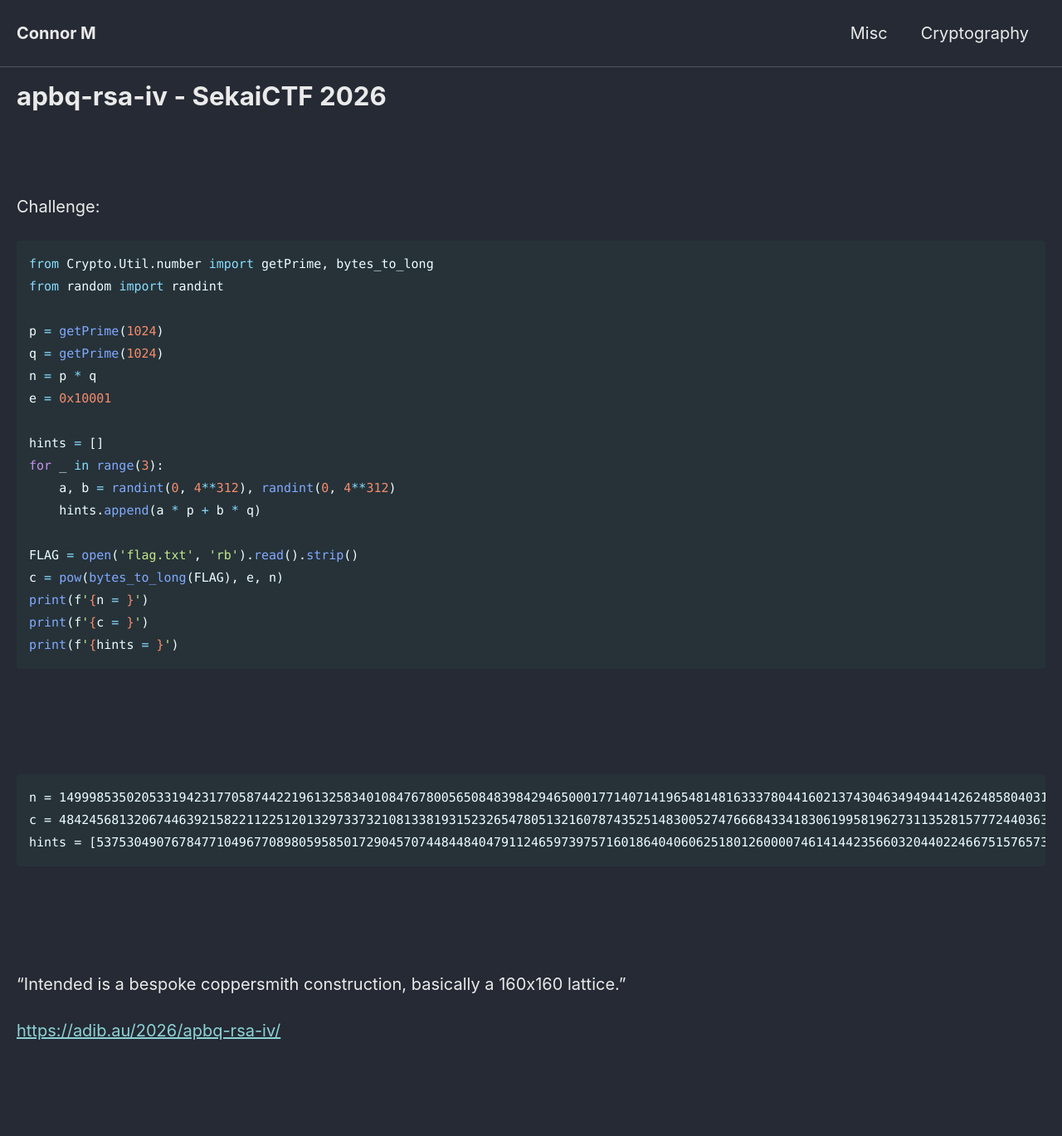
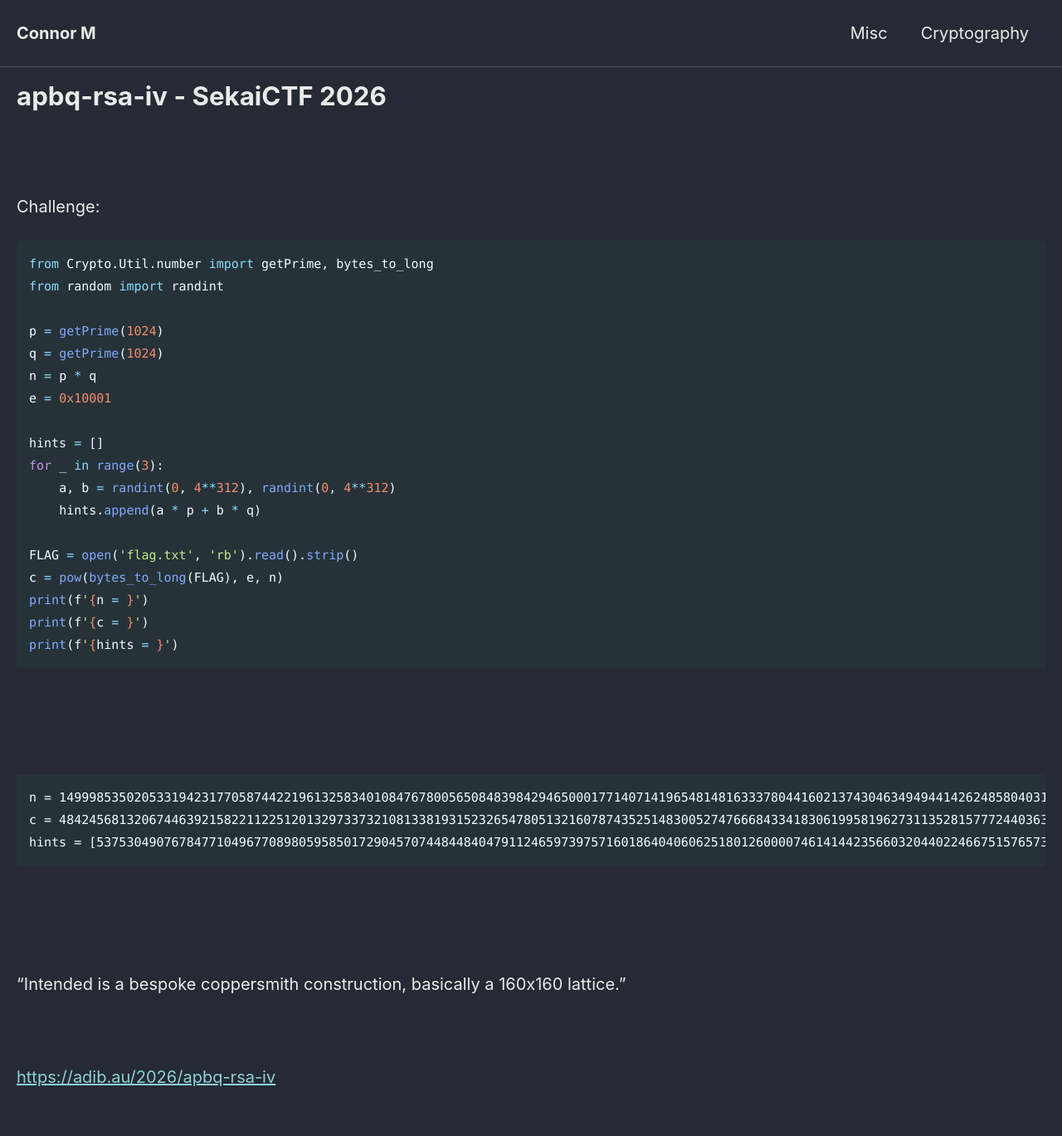
Before and after one commit to Connor-McCartney/Connor-McCartney.github.io, a Jekyll site: the page built from _pages/cryptography/other/apbq-rsa-iv-SekaiCTF2026.md, in a window 1280 px wide. Shown: the whole page at 83% size. Built offline with Jekyll 4.4.1, drawn with Linux system fonts in a browser that asks for light colours; cached includes are drawn as plain includes; before the commit the page ends 1313 px from its top, so only the background shows below that.

Commit message:
Update apbq-rsa-iv-SekaiCTF2026.md

```diff
--- a/_pages/cryptography/other/apbq-rsa-iv-SekaiCTF2026.md
+++ b/_pages/cryptography/other/apbq-rsa-iv-SekaiCTF2026.md
@@ -52,6 +52,7 @@ hints = [53753049076784771049677089805958501729045707448448404791124659739757160
 
 "Intended is a bespoke coppersmith construction, basically a 160x160 lattice."
 
+<br>
 
 
-<https://adib.au/2026/apbq-rsa-iv/>
+<https://adib.au/2026/apbq-rsa-iv>
```
